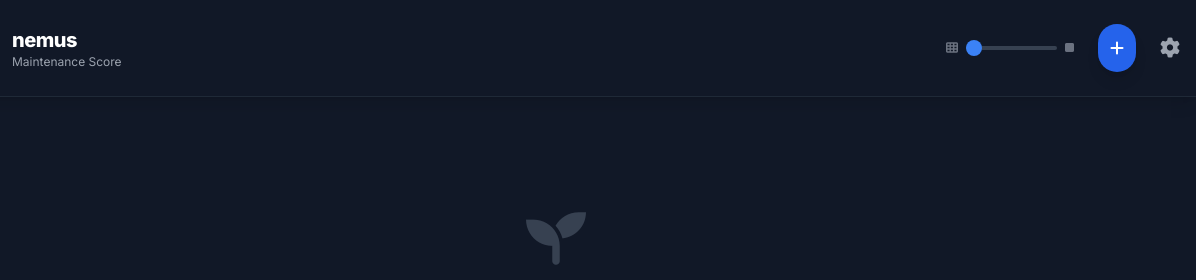
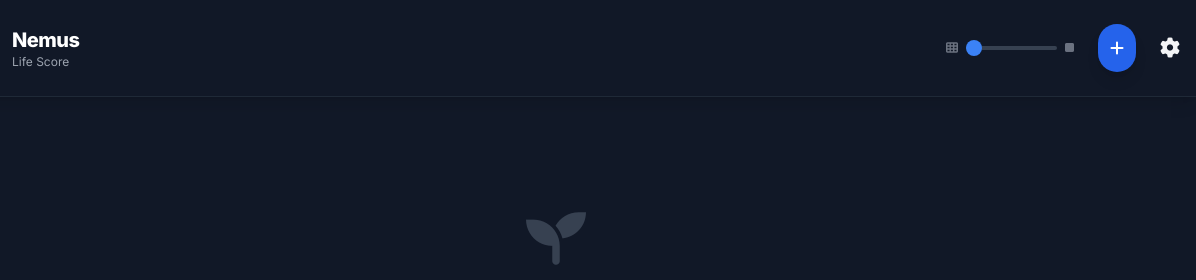
Before and after one commit to AbdullahSaquib/nemus, a plain HTML site: page index.html in a window 1280 px wide. Shown: the top 280 px of the page, 84-1280 px from the left. Drawn offline with nearby package versions, Linux system fonts and the light colour scheme.

Commit message:
Fix casing and text for headings in index.html

```diff
--- a/index.html
+++ b/index.html
@@ -64,8 +64,8 @@
                     <span id="life-score" class="absolute text-xl font-bold">100</span>
                 </div>
                 <div>
-                    <h1 class="text-xl font-bold tracking-tight text-white">nemus</h1>
-                    <p class="text-xs text-gray-400">Maintenance Score</p>
+                    <h1 class="text-xl font-bold tracking-tight text-white">Nemus</h1>
+                    <p class="text-xs text-gray-400">Life Score</p>
                 </div>
             </div>
 
@@ -79,7 +79,7 @@
                 <button onclick="openModal('add-modal')" class="bg-blue-600 hover:bg-blue-500 text-white p-3 rounded-full shadow-lg transition transform hover:scale-105 active:scale-95">
                     <i class="fas fa-plus"></i>
                 </button>
-                <button onclick="openSettings()" class="text-gray-400 hover:text-white transition">
+                <button onclick="openSettings()" class=a hover:text-white transition">
                     <i class="fas fa-cog text-xl"></i>
                 </button>
             </div>
```
